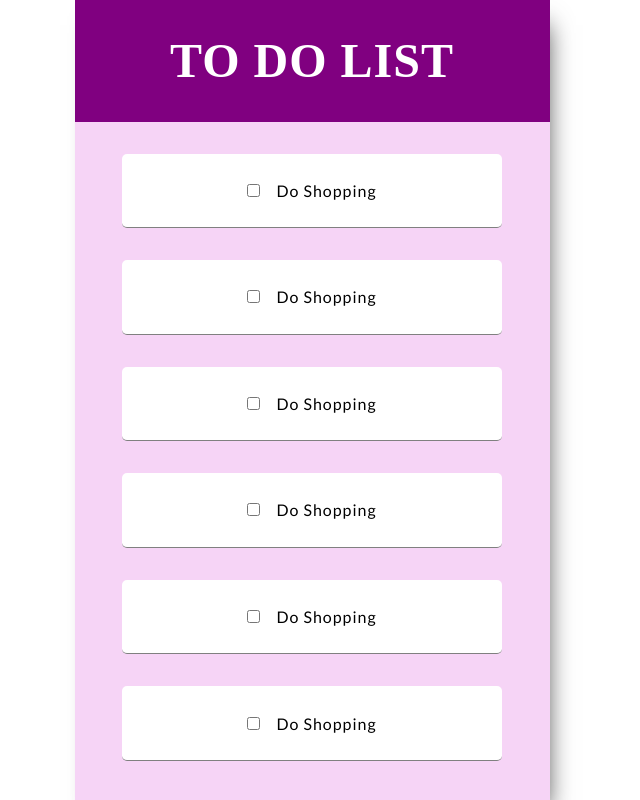
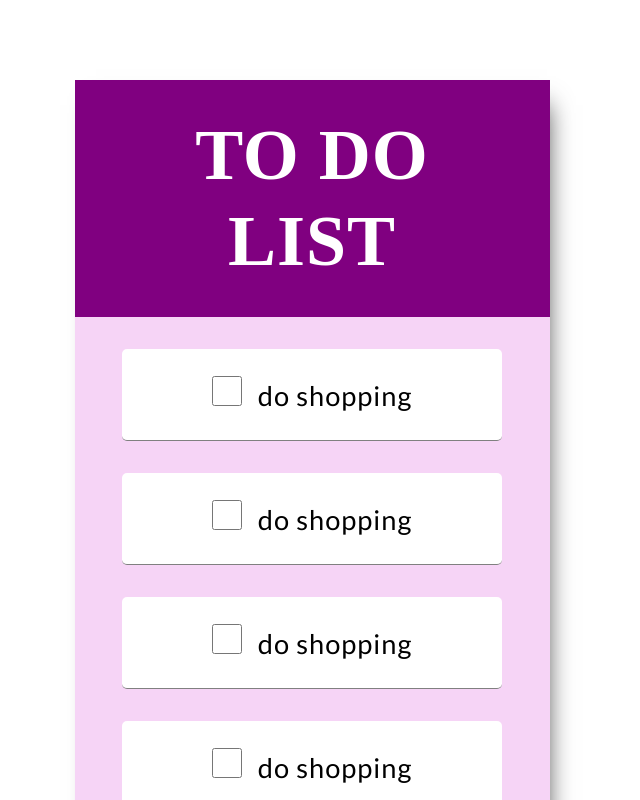
Before and after one commit to marzena-szopinska/TO-DO-React-Project, a React (Create React App) app: page / in a window 1280 px wide. Shown: the top 800 px of the page, without its empty margins (328-968 px from the left). Built offline with nearby package versions, Linux system fonts and the light colour scheme; a web font is replaced by a local one.

Commit message:
finished styling the application for bigger devices

```diff
--- a/src/style.css
+++ b/src/style.css
@@ -29,7 +29,7 @@ body {
   background-color: white;
   border-bottom: 1px solid gray;
   border-radius: 5px;
-  text-transform: capitalize;
+  text-transform: lowercase;
 }
 
 .item label {
@@ -44,3 +44,24 @@ body {
   text-transform: uppercase;
   font-family: 'Dokdo', cursive;
 }
+
+
+@media (min-width: 768px) {
+
+  .todo-list {
+    margin: 5rem auto 3rem auto;
+  }
+
+  body {
+    font-size: 1.7rem;
+  }
+
+  .title {
+    font-size: 4.5rem;
+  }
+
+  input[type='checkbox'] {
+    width: 30px;
+    height: 30px;
+  }
+}
```
